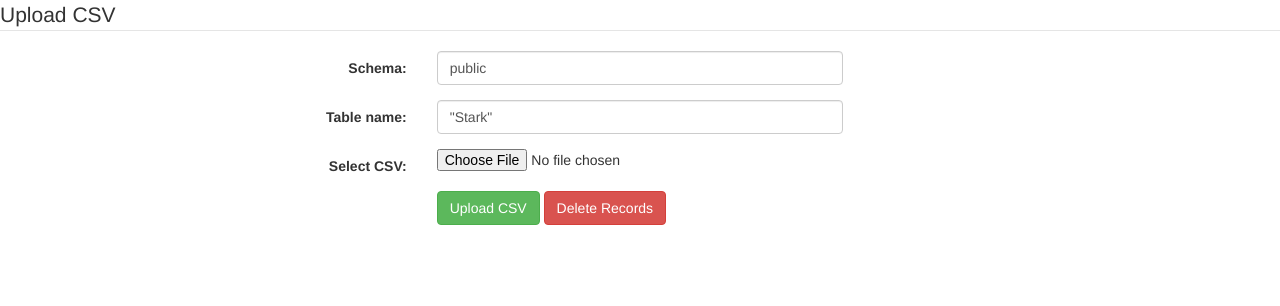
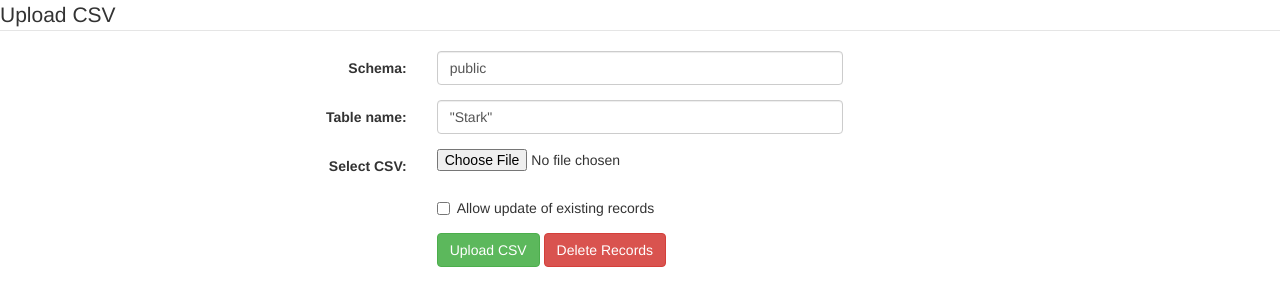
Before and after one commit to amitZil/testingHeroku, a Flask app: page /loadCSV in a window 1280 px wide. Shown: the top 306 px of the page. Run offline with Flask 2, Linux system fonts and the light colour scheme; some libraries are stand-ins or nearby versions.

Commit message:
checkbox for load csv

```diff
--- a/testingHeroku/DB/DB.py
+++ b/testingHeroku/DB/DB.py
@@ -72,7 +72,7 @@ class DB:
                 valuesArray = jsonParamsArray.get('valueArray')
                 args_str = (curs.mogrify(self.VALUES_FORMAT, x).decode('utf-8-sig') for x in valuesArray)
                 args_str = ','.join(args_str)
-                if jsonParamsArray['AllowUpdate'] == 'on':
+                if jsonParamsArray['AllowUpdate'] is not None:
                     query = self.TABLESCHEMA_FORMAT.format(args_str, self.ONCONFLICT_UPDATE)
                 else:
                     query = self.TABLESCHEMA_FORMAT.format(args_str, self.ONCONFLICT_NOTHING)
--- a/testingHeroku/OnBoarding/DataInsert.py
+++ b/testingHeroku/OnBoarding/DataInsert.py
@@ -25,10 +25,10 @@ class DataInsertService:
             csv_data = csv.reader(io.StringIO(content), delimiter=',')
             file_val.close()
             queryParams = {}
-            queryParams['valueArray'] = CSVUtils.CSVUtils.getQueryValuesFromCSV(csv_data)
             queryParams['table'] = AsIs(request.form.get('table'))
             queryParams['schema'] = AsIs(request.form.get('schema'))
             queryParams['AllowUpdate'] = request.form.get('AllowUpdate')
+            queryParams['valueArray'] = CSVUtils.CSVUtils.getQueryValuesFromCSV(csv_data)
             # file_val.save(file_val.filename) Will we save the file?
 
             db = DBLayer.get_DB()
--- a/testingHeroku/templates/loadCSV.html
+++ b/testingHeroku/templates/loadCSV.html
@@ -40,6 +40,16 @@
               </div>
             </div>
 
+            <!-- Checkbox Button -->
+            <div class="form-group">
+              <label class="col-md-4 control-label" for="AllowUpdate"></label>
+              <div class="col-md-4">
+                <label class="checkbox-inline" for="AllowUpdate-0">
+                  <input type="checkbox" name="AllowUpdate" id="AllowUpdate" value="">
+                  Allow update of existing records
+                </label>
+              </div>
+            </div>
             <!-- Button (Double) -->
             <div class="form-group">
               <label class="col-md-4 control-label" for="upload-file-btn"></label>
```
Also changed, not shown: 1 other file.
